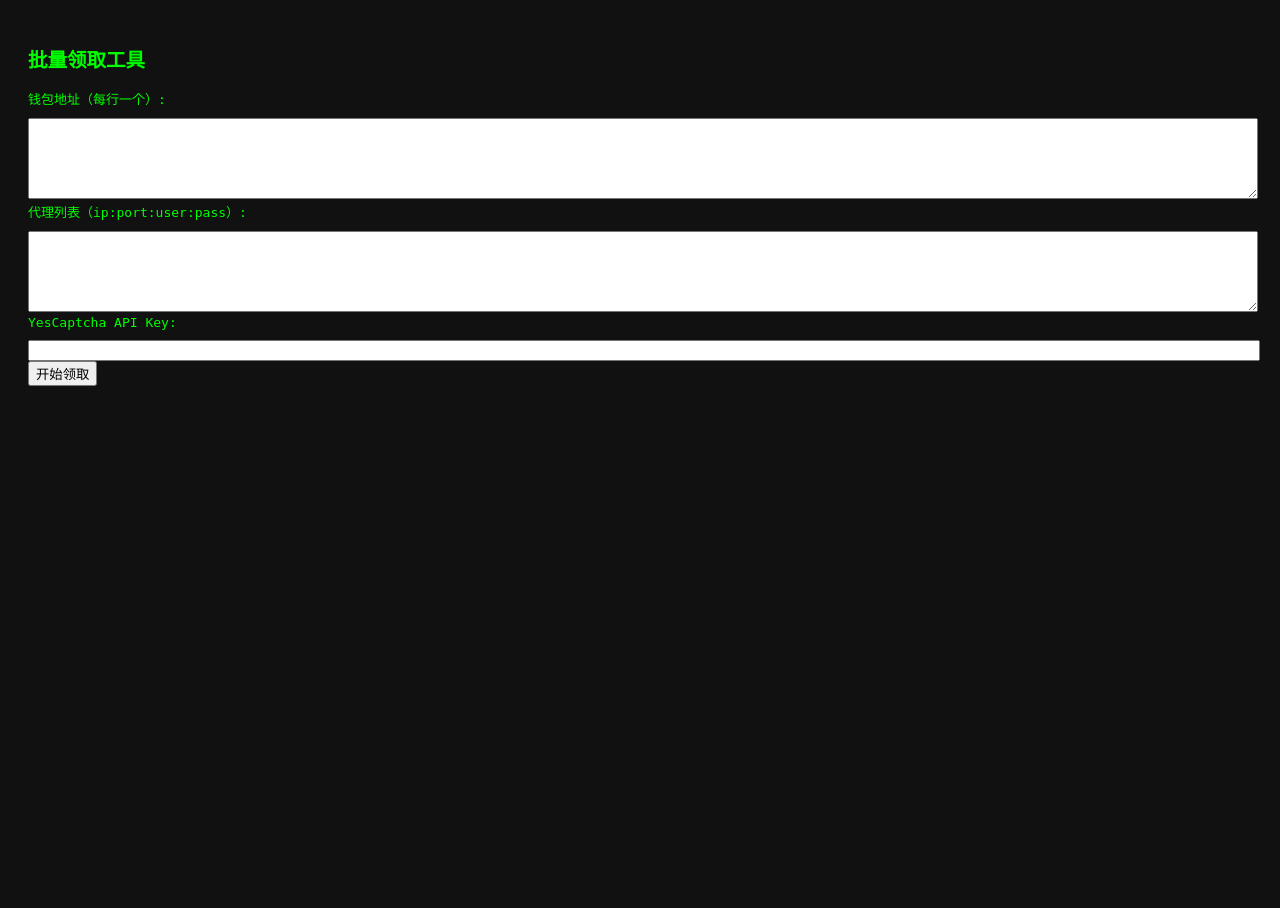
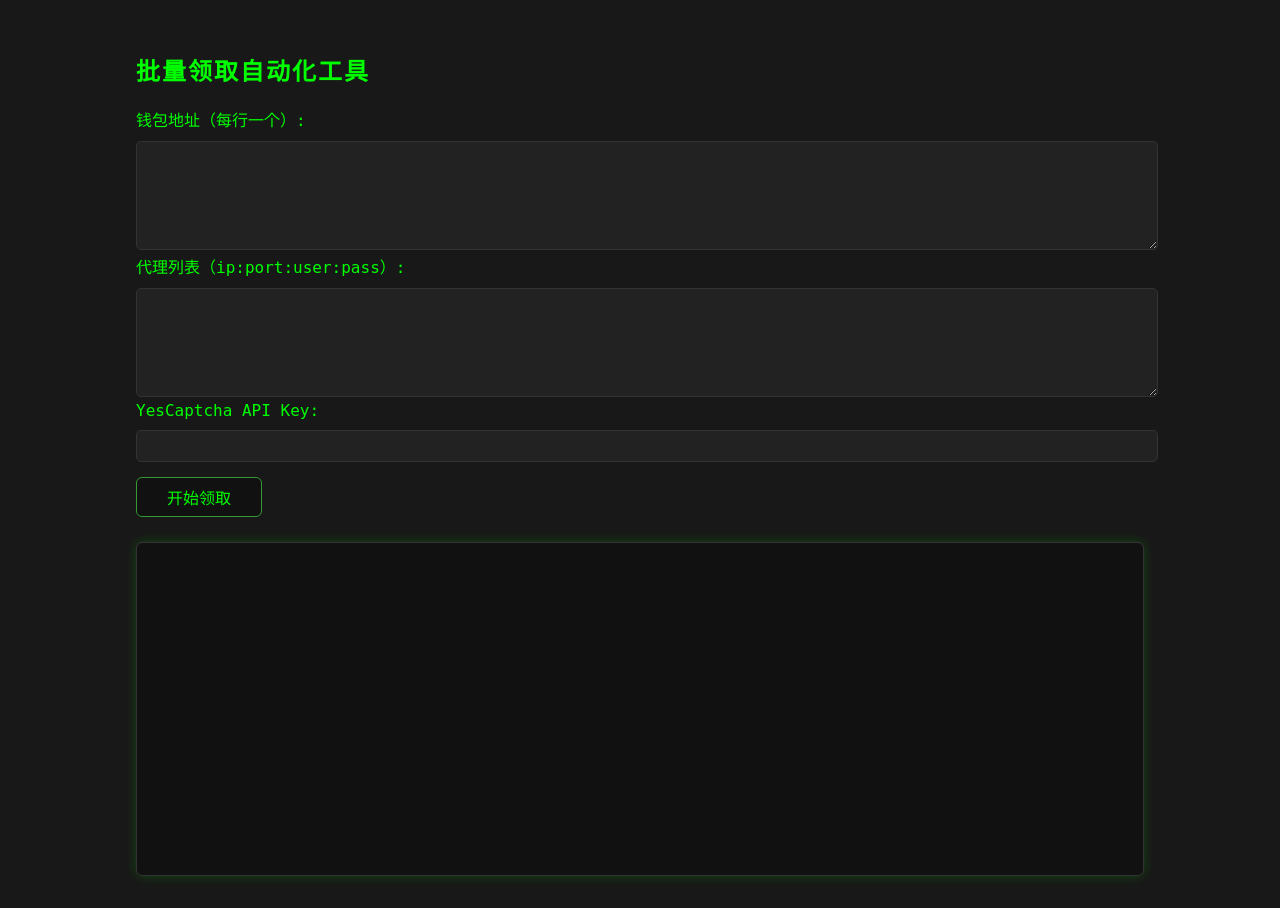
Before and after one commit to fishman6666/faucet-automation, a Flask app: page / in a window 1280 px wide. Before the commit the page ends 386 px from the top, so only its background shows below. Run offline with Flask 3, Linux system fonts and the light colour scheme.

Commit message:
index.html

```diff
--- a/templates/index.html
+++ b/templates/index.html
@@ -2,57 +2,82 @@
 <html>
 <head>
   <meta charset="utf-8">
-  <title>批量领取</title>
+  <title>批量领取自动化</title>
   <style>
-    body { font-family: monospace; background: #111; color: #0f0; padding: 20px; }
-    textarea, input { width: 100%; margin-top: 10px; }
-    #output { white-space: pre-wrap; margin-top: 20px; }
+    body {
+      font-family: monospace, 'Consolas', 'Courier New', monospace;
+      background: #181818; color: #0f0; padding: 24px 10vw;
+    }
+    textarea, input {
+      width: 100%; background: #222; color: #0f0; border: 1px solid #333;
+      margin-top: 10px; font-size: 16px; border-radius: 5px; padding: 6px;
+    }
+    label { color: #0f0; }
+    button {
+      background: #111; color: #0f0; border: 1px solid #393;
+      margin-top: 15px; padding: 7px 30px; border-radius: 6px;
+      font-size: 16px; cursor: pointer;
+      transition: background 0.2s;
+    }
+    button:hover { background: #222; }
+    #output {
+      white-space: pre-wrap;
+      background: #111; color: #0f0; margin-top: 25px;
+      border: 1px solid #333; border-radius: 6px; padding: 14px;
+      height: 38vh; overflow-y: auto; font-size: 15px;
+      box-shadow: 0 0 12px #0f03;
+    }
+    h2 { color: #0f0; letter-spacing: 2px;}
   </style>
 </head>
 <body>
-  <h2>批量领取工具</h2>
+  <h2>批量领取自动化工具</h2>
   <form id="mainForm">
     <label>钱包地址（每行一个）:</label><br>
-    <textarea id="addresses" rows="5"></textarea><br>
+    <textarea id="addresses" rows="5" required></textarea><br>
     <label>代理列表（ip:port:user:pass）:</label><br>
-    <textarea id="proxies" rows="5"></textarea><br>
+    <textarea id="proxies" rows="5" required></textarea><br>
     <label>YesCaptcha API Key:</label><br>
-    <input id="clientKey"><br>
+    <input id="clientKey" required><br>
     <button type="submit">开始领取</button>
   </form>
   <div id="output"></div>
   <script>
+    const output = document.getElementById("output");
+    function scrollToBottom() { output.scrollTop = output.scrollHeight; }
+
     document.getElementById("mainForm").onsubmit = function(e) {
       e.preventDefault();
+      output.textContent = "开始连接...\n";
       const addresses = document.getElementById("addresses").value;
       const proxies = document.getElementById("proxies").value;
       const clientKey = document.getElementById("clientKey").value;
-      const output = document.getElementById("output");
-      output.textContent = "开始连接...\n";
+      const params = new URLSearchParams({ addresses, proxies, client_key: clientKey });
+      const evtSource = new EventSource(`/run?${params.toString()}`);
 
-      // 用POST发FormData
-      const formData = new FormData();
-      formData.append("addresses", addresses);
-      formData.append("proxies", proxies);
-      formData.append("client_key", clientKey);
+      evtSource.onmessage = function(e) {
+        // 实时显示流输出
+        output.textContent += e.data + "\n";
+        scrollToBottom();
 
-      const evtSource = new EventSourcePolyfill('/run-evt?' + new URLSearchParams({
-        addresses, proxies, client_key: clientKey
-      }).toString(), {withCredentials:false});
-
-      // 如果服务端支持POST SSE，可以用 fetch+ReadableStream; 否则polyfill fallback GET
-      evtSource.onmessage = function(e) {
-        output.textContent += e.data + "\n";
-        if (e.data.includes("领取成功")) {
-          output.textContent += "🎉 领取完成！\n";
+        // 自动高亮 Txhash
+        if (e.data.includes("Txhash:")) {
+          output.innerHTML = output.innerHTML.replace(/(Txhash: [a-zA-Z0-9]+)/g, '<span style="color:#0ff;font-weight:bold;">$1</span>');
+          scrollToBottom();
         }
       };
+
       evtSource.onerror = function(e) {
-        output.textContent += "❌ 流连接中断或出错。\n";
+        // 只在没有“Txhash”结果时才提示错误
+        if (!output.textContent.match(/Txhash:/)) {
+          output.textContent += "❌ 流连接中断或出错。\n";
+        } else {
+          output.textContent += "✅ 已领取成功，连接结束！\n";
+        }
+        scrollToBottom();
         evtSource.close();
       };
-    }
+    };
   </script>
-  <!-- 如果服务端没做POST SSE Polyfill, 可删掉 Polyfill 用原生EventSource并用GET（或根据你实际后端GET/POST策略切换） -->
 </body>
 </html>
```
